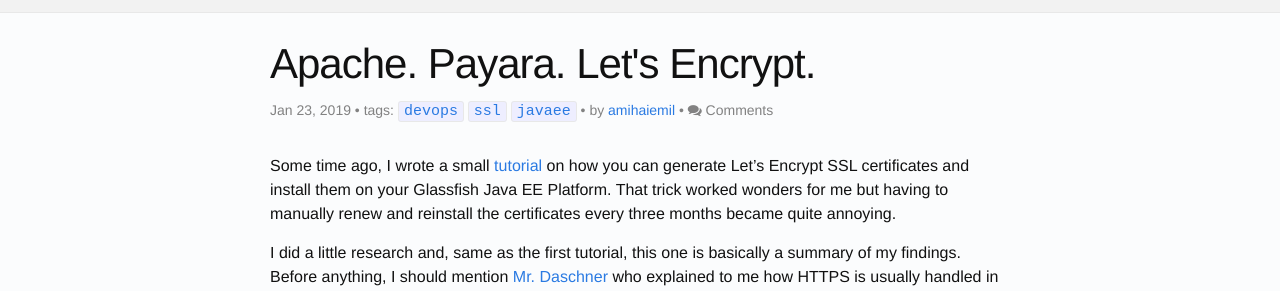
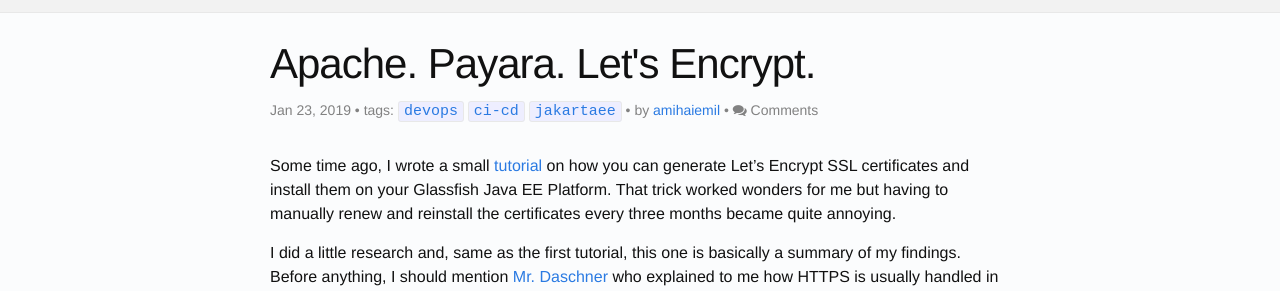
Before and after one commit to amihaiemil/amihaiemil.github.io, a Jekyll site: the page built from _posts/2019-01-23-apache-payara-lets-encrypt.markdown, in a window 1280 px wide and 900 px high. Shown: the part 198-489 px from the top of the window. Built offline with Jekyll 4.4.1, drawn with Linux system fonts in a browser that asks for light colours; comment, search, counter and statistics services are not loaded.

Commit message:
Update 2019-01-23-apache-payara-lets-encrypt.markdown

```diff
--- a/_posts/2019-01-23-apache-payara-lets-encrypt.markdown
+++ b/_posts/2019-01-23-apache-payara-lets-encrypt.markdown
@@ -2,7 +2,7 @@
 layout: post
 title: "Apache. Payara. Let's Encrypt."
 date: 2019-01-23
-tags: devops ssl javaee
+tags: devops ci-cd jakartaee
 author: amihaiemil
 comments: true
 shareable: true
```
